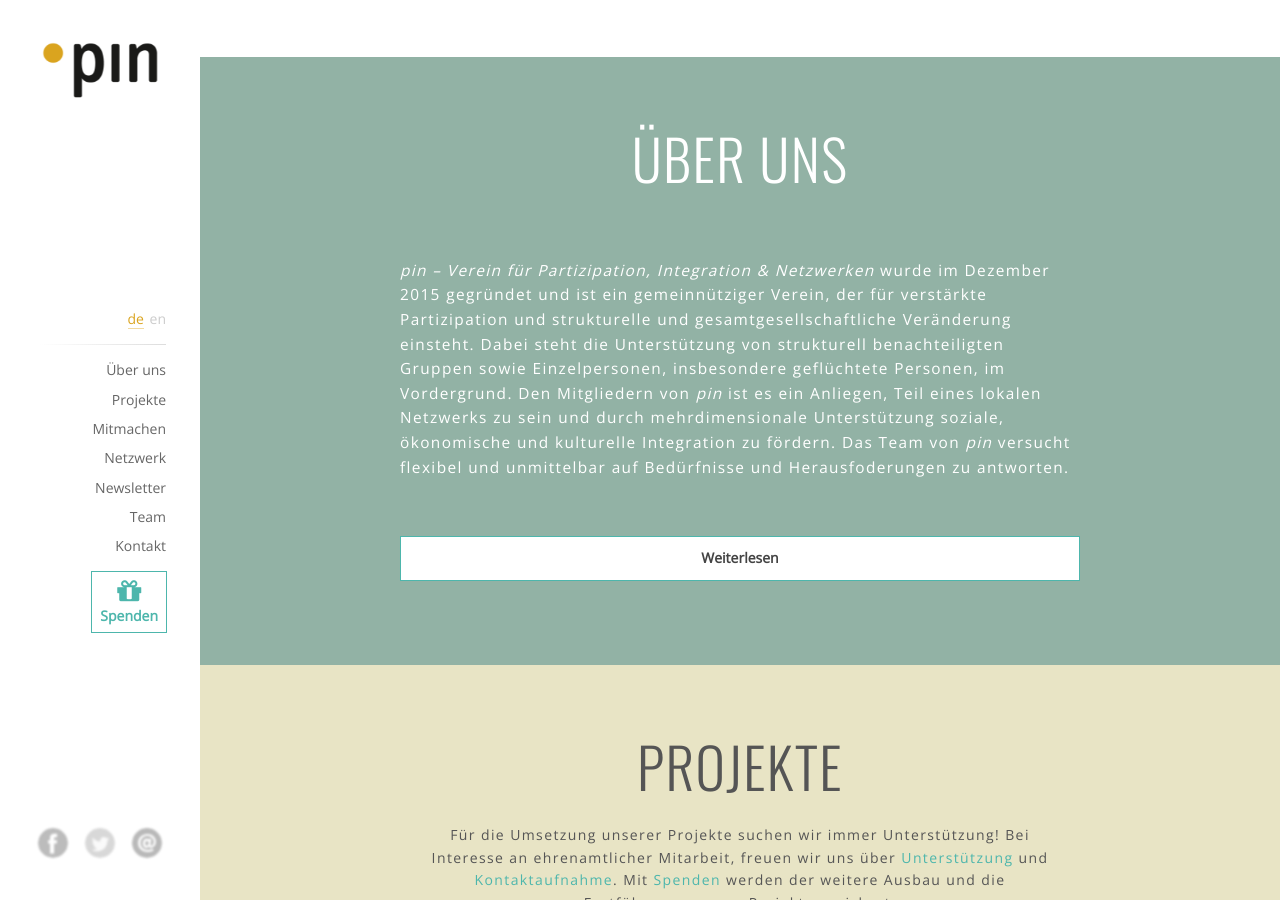
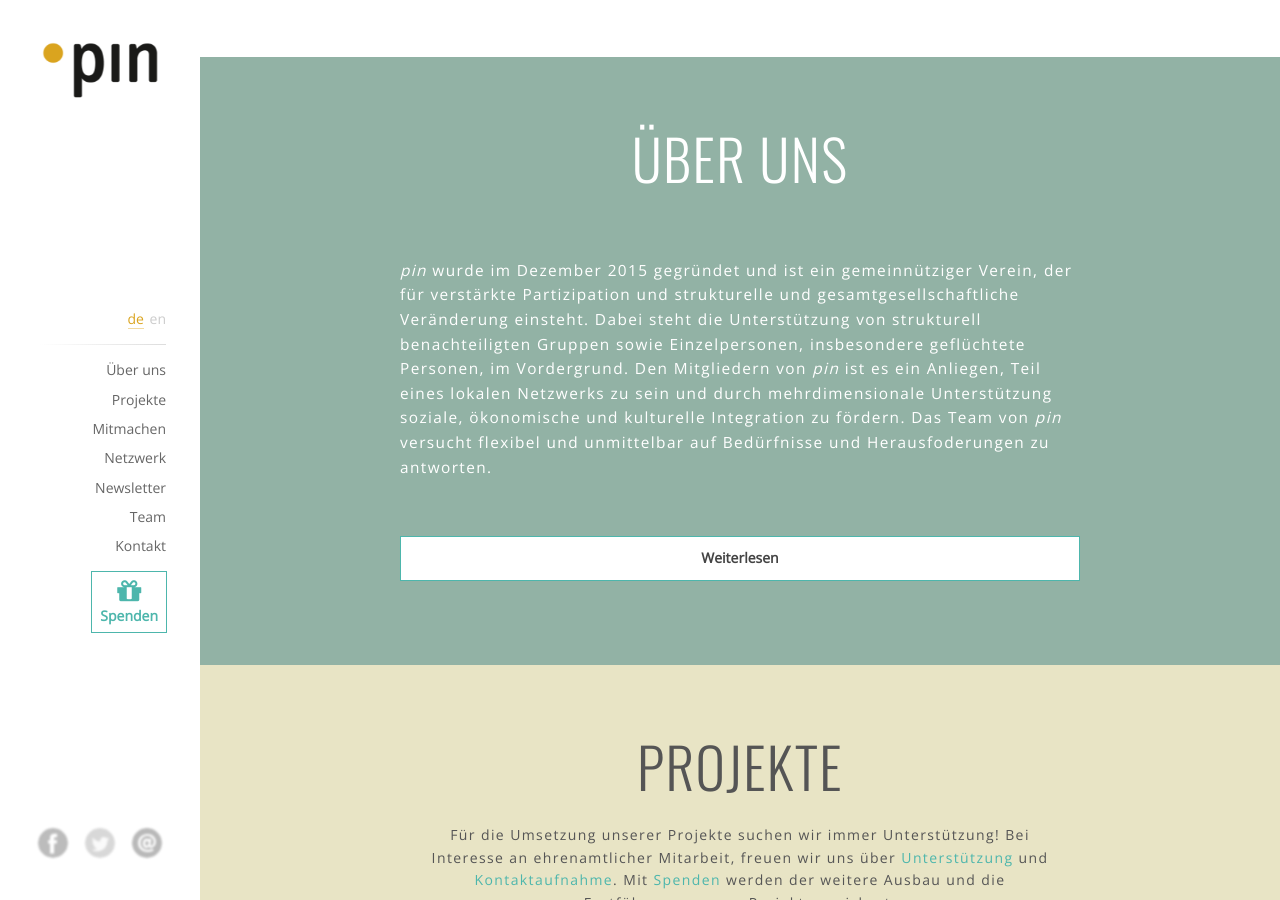
Before and after one commit to pinverein/anna-laura, a Jekyll site: the page built from index.html, in a window 1280 px wide and 900 px high, scrolled down 843 px. Built offline with Jekyll 4.4.1, drawn with Linux system fonts in a browser that asks for light colours; comment, search, counter and statistics services are not loaded.

Commit message:
Update content_ueber-uns.html

```diff
--- a/pages/de/content_ueber-uns.html
+++ b/pages/de/content_ueber-uns.html
@@ -9,7 +9,7 @@
     <h1 class="title-text">Über uns</h1>
     <div class="lead-text">
 
-      <em>pin – Verein für Partizipation, Integration & Netzwerken</em> wurde im Dezember 2015 gegründet und ist ein gemeinnütziger Verein, der für verstärkte Partizipation und strukturelle und gesamtgesellschaftliche Veränderung einsteht. Dabei steht die Unterstützung von strukturell benachteiligten Gruppen sowie Einzelpersonen, insbesondere geflüchtete Personen, im Vordergrund. Den Mitgliedern von <em>pin</em> ist es ein Anliegen, Teil eines lokalen Netzwerks zu sein und durch mehrdimensionale Unterstützung soziale, ökonomische und kulturelle Integration zu fördern. Das Team von <em>pin</em> versucht flexibel und unmittelbar auf Bedürfnisse und Herausfoderungen zu antworten.
+      <em>pin</em> wurde im Dezember 2015 gegründet und ist ein gemeinnütziger Verein, der für verstärkte Partizipation und strukturelle und gesamtgesellschaftliche Veränderung einsteht. Dabei steht die Unterstützung von strukturell benachteiligten Gruppen sowie Einzelpersonen, insbesondere geflüchtete Personen, im Vordergrund. Den Mitgliedern von <em>pin</em> ist es ein Anliegen, Teil eines lokalen Netzwerks zu sein und durch mehrdimensionale Unterstützung soziale, ökonomische und kulturelle Integration zu fördern. Das Team von <em>pin</em> versucht flexibel und unmittelbar auf Bedürfnisse und Herausfoderungen zu antworten.
     </div>
     <div class="about-cta button-cta">Weiterlesen</div>
   </div>
```
